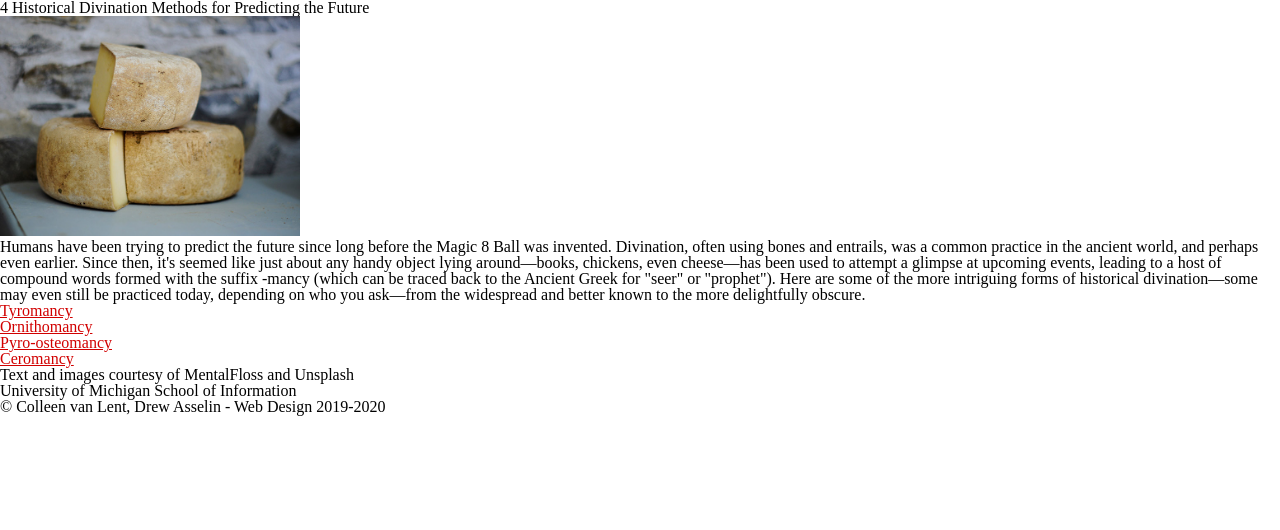
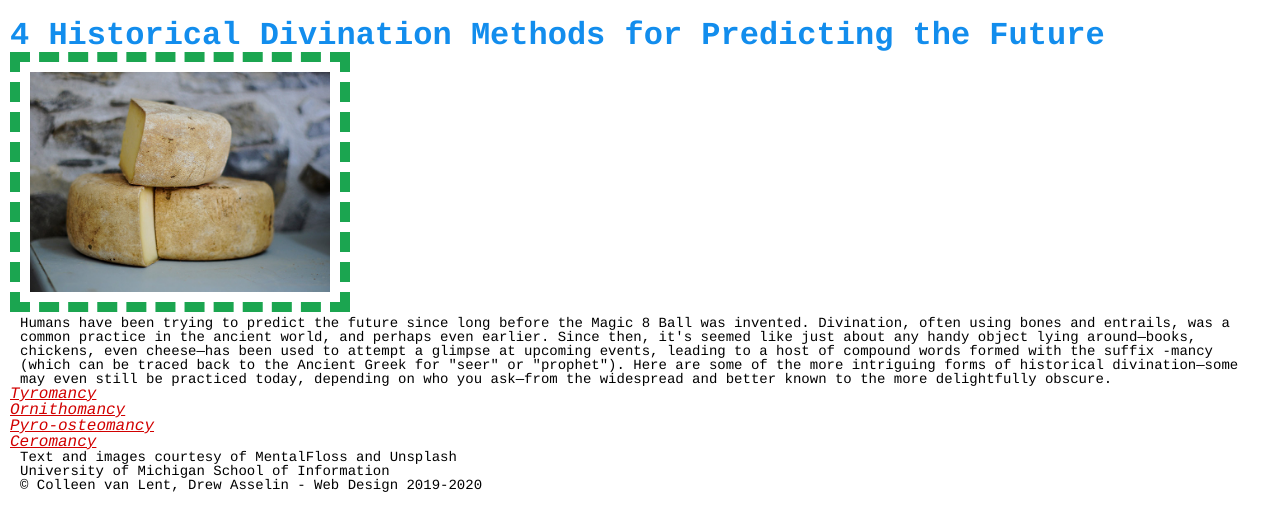
Before and after one commit to samfeld/ds2-css, a plain HTML site: page index.html in a window 1280 px wide. Drawn offline with Linux system fonts and the light colour scheme.

Commit message:
Update style.css

```diff
--- a/css/style.css
+++ b/css/style.css
@@ -1,17 +1,24 @@
 /* PART 1: Write these rules on your own. */
 
 body{
+  font-family: Courier;
+  margin: 10px;
+  padding: 10px 0;
   /* make all text courier, set margin and padding to 10px */
 }
 
 h1{
   /* make your headers 32px, #128ded color and bold */
-
+  font-size: 32px;
+  color: #128ded;
+  font-weight: bold;
 }
 
 p{
   /* make your paragraphs 14pt, double-spaced and 10px of padding on the left and right */
-
+  font-size: 14px;
+  padding-left: 10px;
+  padding-right: 10px;
 }
 
 
@@ -19,33 +26,34 @@ p{
 a{
   /* make your links red, use italics, and be underlined */
   color: #D10000;
-  font-style: italics;
-  decoration: underline;
+  font-style: italic;
+  text-decoration: underline;
 }
 
 
 a:hover{
   /* make the background color of your link black and the text white when you hover over it */
-  color;
-  background-color: black;
+  color: #fff;
+  background-color:  #000;
 }
 
 img{
   /* make the image 300px wide and 220px high, 10px of padding, and a 10px dashed border in the color of your choice */
   width: 300px;
   height: 220px;
-  padding: ;
-  border: 10px #1ba550;
+  padding: 10px;
+  border: 10px dashed #1ba550;
 }
 
 
 ul{
   /* make bullet points red squares */
-  list-style: ;
+  list-style: square;
   color: red;
 }
 
 .footer{
   /* style the footer so it has a black background and white text */
-
+  background-color: #000;
+  color: #fff;
 }
```
